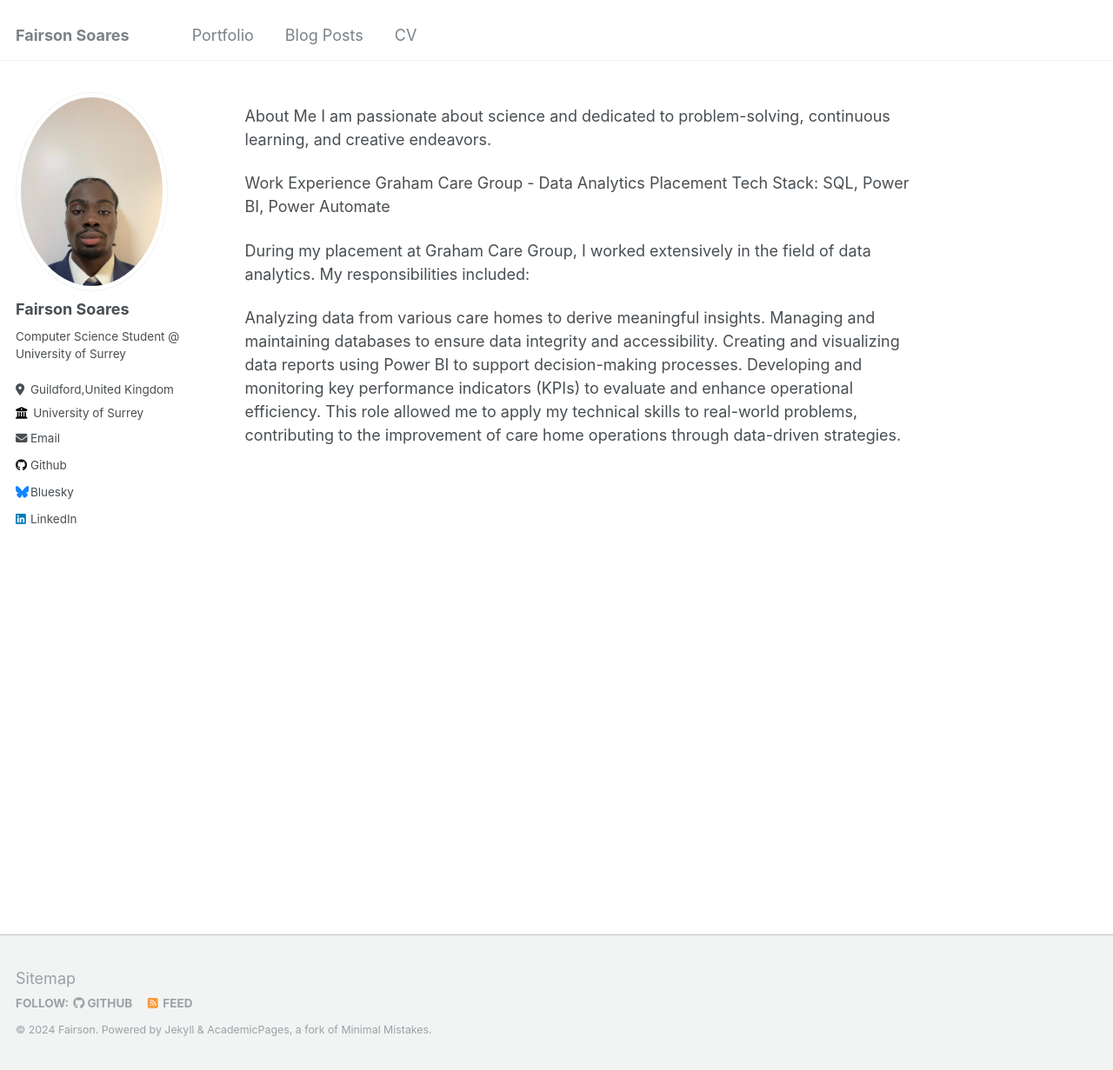
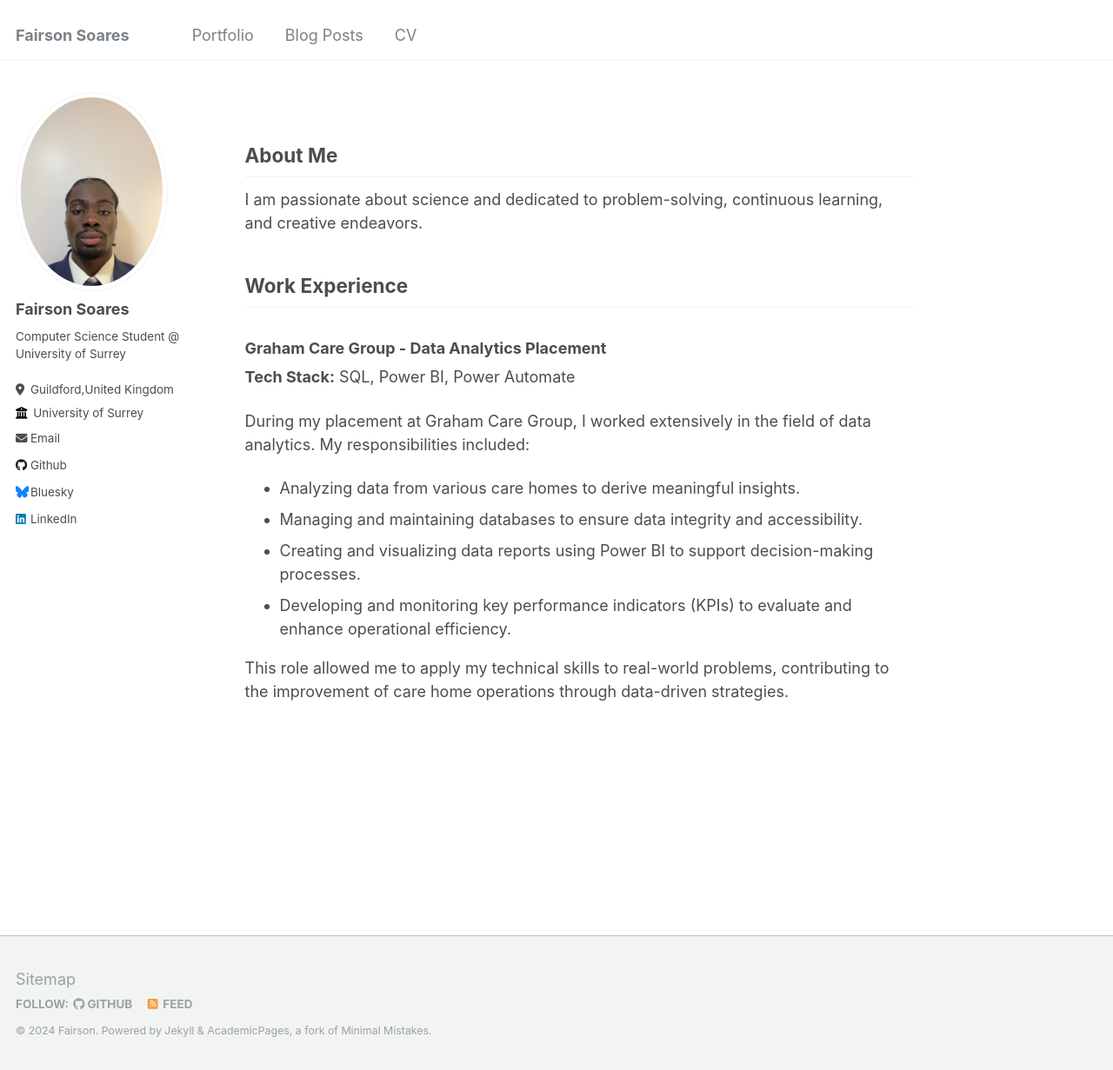
Before and after one commit to Beehive324/Fairson-Soares.github.io, a Jekyll site: the page built from _pages/about.md, in a window 1280 px wide and 1231 px high. Shown: the whole window at 87% size. Built offline with Jekyll 4.4.1, drawn with Linux system fonts in a browser that asks for light colours.

Commit message:
format changes

```diff
--- a/_pages/about.md
+++ b/_pages/about.md
@@ -7,17 +7,21 @@ redirect_from:
   - /about.html
 ---
 
-About Me
+## About Me
+
 I am passionate about science and dedicated to problem-solving, continuous learning, and creative endeavors.
 
-Work Experience
-Graham Care Group - Data Analytics Placement
-Tech Stack: SQL, Power BI, Power Automate
+## Work Experience
+
+### Graham Care Group - Data Analytics Placement
+
+**Tech Stack:** SQL, Power BI, Power Automate
 
 During my placement at Graham Care Group, I worked extensively in the field of data analytics. My responsibilities included:
 
-Analyzing data from various care homes to derive meaningful insights.
-Managing and maintaining databases to ensure data integrity and accessibility.
-Creating and visualizing data reports using Power BI to support decision-making processes.
-Developing and monitoring key performance indicators (KPIs) to evaluate and enhance operational efficiency.
+- Analyzing data from various care homes to derive meaningful insights.
+- Managing and maintaining databases to ensure data integrity and accessibility.
+- Creating and visualizing data reports using Power BI to support decision-making processes.
+- Developing and monitoring key performance indicators (KPIs) to evaluate and enhance operational efficiency.
+
 This role allowed me to apply my technical skills to real-world problems, contributing to the improvement of care home operations through data-driven strategies.
```
